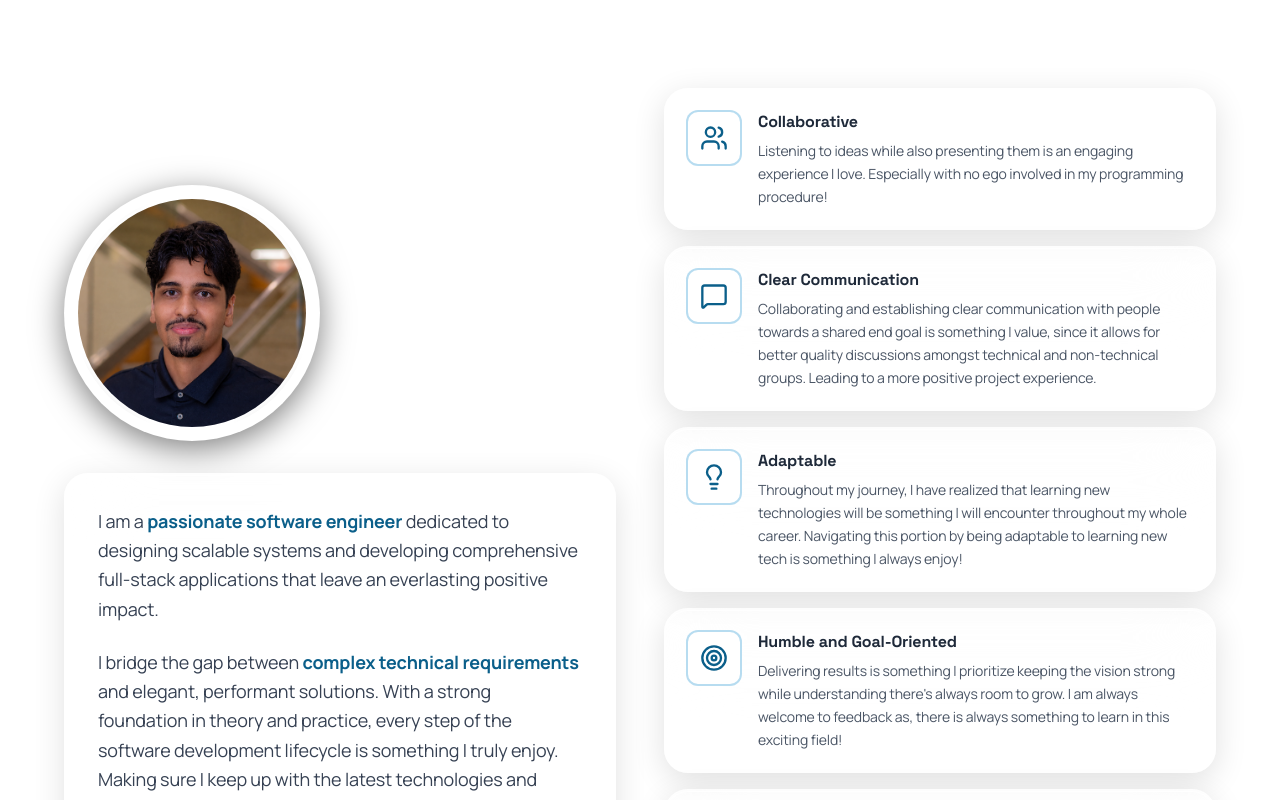
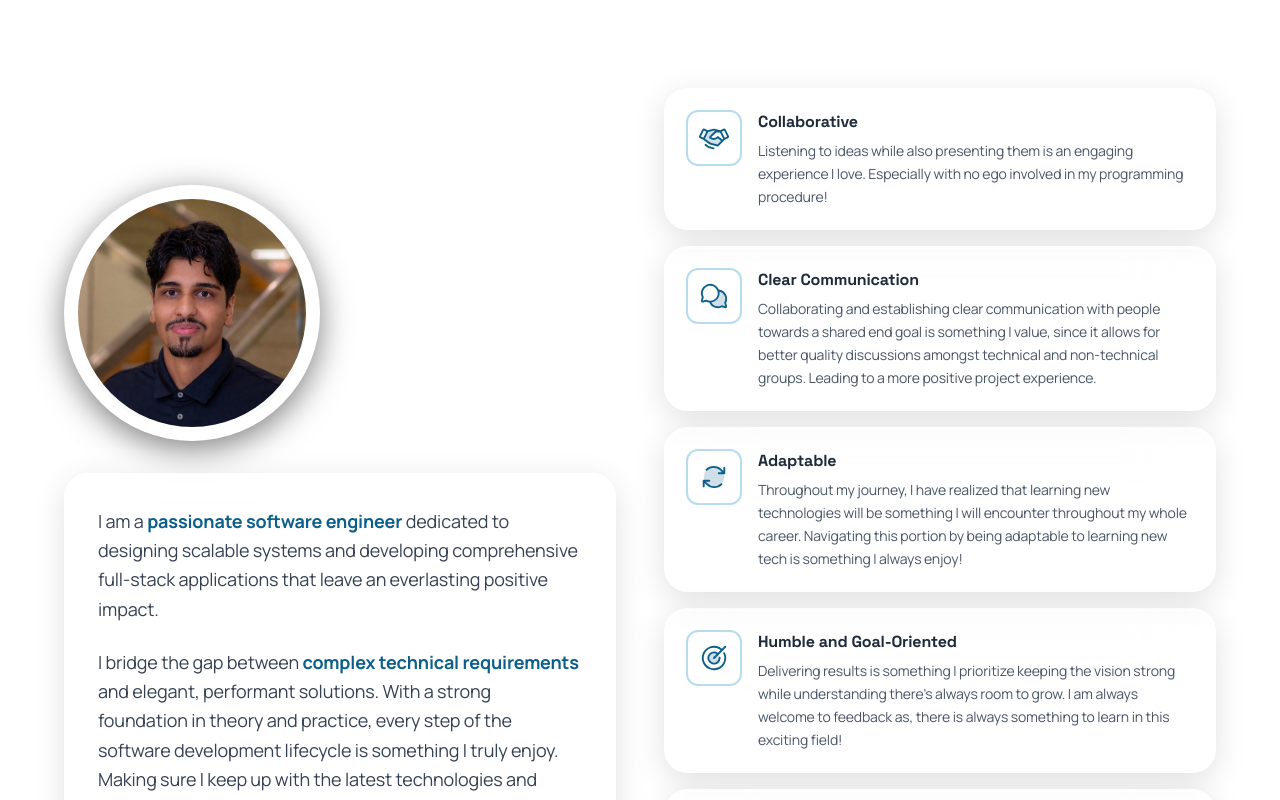
Before and after one commit to HemantaRegmi/portfolio-page, a Next.js app in the folder frontend/: page / in a window 1280 px wide. Shown: the part 940-1740 px from the top of the page. Built offline with nearby package versions, Linux system fonts and the light colour scheme.

Commit message:
Use Phosphor duotone icons for personal traits

```diff
--- a/frontend/app/sections/about.tsx
+++ b/frontend/app/sections/about.tsx
@@ -2,35 +2,39 @@
 
 import { motion } from "motion/react";
 import Image from "next/image";
-import { Users, Lightbulb, MessageSquare, Target, Eye } from "lucide-react";
+import { HandshakeIcon } from "@phosphor-icons/react/dist/csr/Handshake";
+import { ChatsCircleIcon } from "@phosphor-icons/react/dist/csr/ChatsCircle";
+import { ArrowsClockwiseIcon } from "@phosphor-icons/react/dist/csr/ArrowsClockwise";
+import { TargetIcon } from "@phosphor-icons/react/dist/csr/Target";
+import { MagnifyingGlassPlusIcon } from "@phosphor-icons/react/dist/csr/MagnifyingGlassPlus";
 
 const softSkills = [
   {
-    icon: Users,
+    icon: HandshakeIcon,
     title: "Collaborative",
     description:
       "Listening to ideas while also presenting them is an engaging experience I love. Especially with no ego involved in my programming procedure!",
   },
   {
-    icon: MessageSquare,
+    icon: ChatsCircleIcon,
     title: "Clear Communication",
     description:
       "Collaborating and establishing clear communication with people towards a shared end goal is something I value, since it allows for better quality discussions amongst technical and non-technical groups. Leading to a more positive project experience.",
   },
   {
-    icon: Lightbulb,
+    icon: ArrowsClockwiseIcon,
     title: "Adaptable",
     description:
       "Throughout my journey, I have realized that learning new technologies will be something I will encounter throughout my whole career. Navigating this portion by being adaptable to learning new tech is something I always enjoy!",
   },
   {
-    icon: Target,
+    icon: TargetIcon,
     title: "Humble and Goal-Oriented",
     description:
       "Delivering results is something I prioritize keeping the vision strong while understanding there's always room to grow. I am always welcome to feedback as, there is always something to learn in this exciting field!",
   },
   {
-    icon: Eye,
+    icon: MagnifyingGlassPlusIcon,
     title: "Attention to Detail",
     description:
       "Every detail of code matters to me. When it comes to the finer grains of programming, I will always pay close attention to my work making sure I am keen on avoiding unecessary vulnerabilities and keeping code clean, modular, and readibility.",
@@ -143,7 +147,12 @@ export default function About() {
 
                       <div className="relative w-full h-full rounded-xl overflow-hidden bg-white/50 border-2 border-[#4DA8DA]/40">
                         <div className="absolute inset-0 flex items-center justify-center">
-                          <item.icon className="w-7 h-7 text-[#0b5f8a] relative z-10" />
+                          <item.icon
+                            size={30}
+                            weight="duotone"
+                            aria-hidden="true"
+                            className="text-[#0b5f8a] relative z-10"
+                          />
                         </div>
                       </div>
                     </div>
--- a/frontend/package.json
+++ b/frontend/package.json
@@ -10,6 +10,7 @@
   },
   "dependencies": {
     "@formspree/react": "^3.0.0",
+    "@phosphor-icons/react": "^2.1.10",
     "@vercel/analytics": "^2.0.1",
     "lucide-react": "^0.577.0",
     "motion": "^12.38.0",
```
Also changed, not shown: 1 other file (tests, documents, lock files or other folders).
